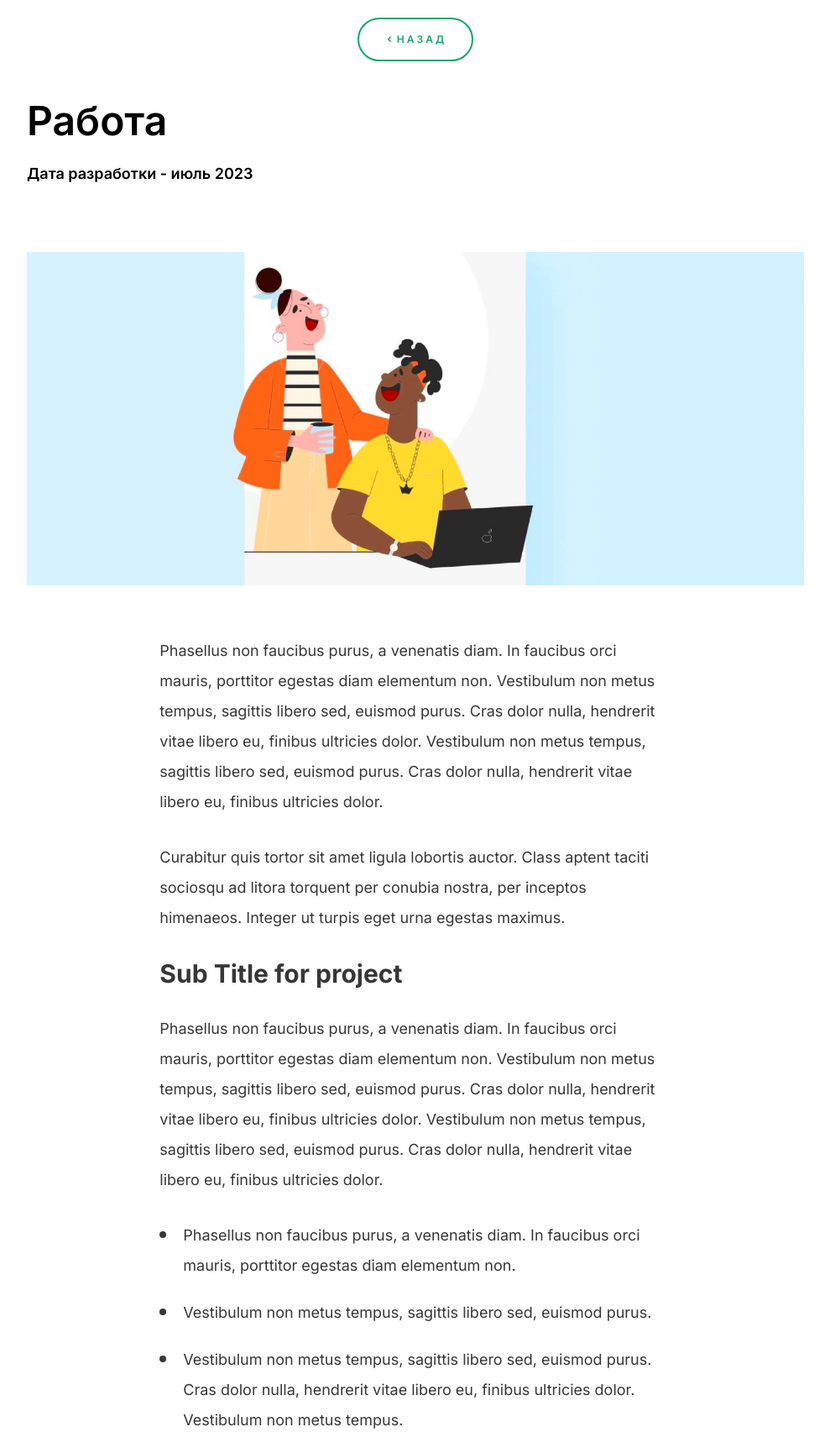
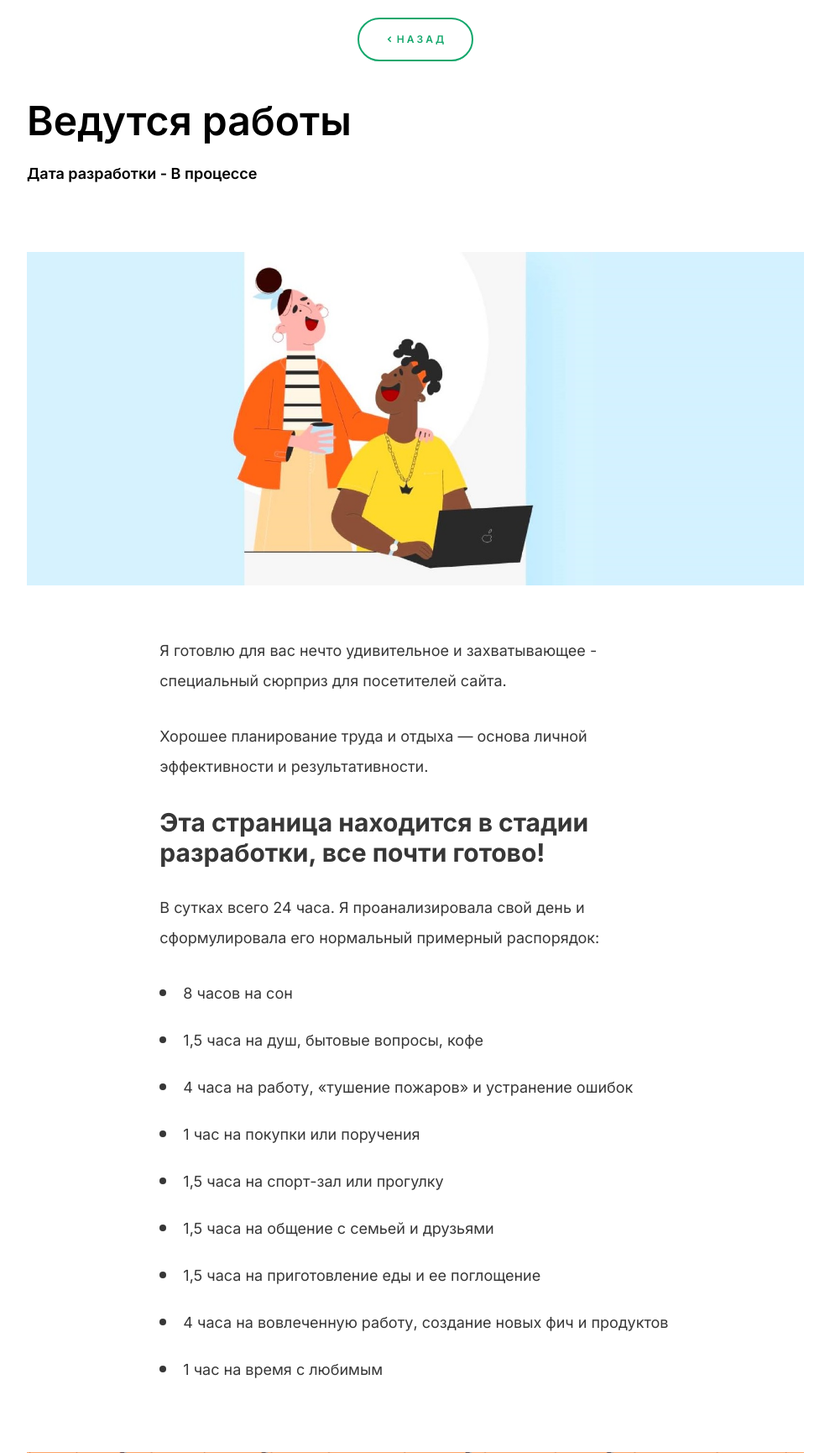
Before and after one commit to V11ctor1/Portfolio, a Flask app: page /works in a window 1280 px wide. Shown: the part 140-1870 px from the top of the page at 84% size, without its empty margins (145-1134 px from the left). Run offline with Flask 3, Linux system fonts and the light colour scheme.

Commit message:
Docs Ready

```diff
--- a/main.py
+++ b/main.py
@@ -9,57 +9,6 @@ app = Flask(__name__)
 @app.route('/')
 @app.route('/index')
 def index():
-    return render_template('index.html', title='Портфолио', posit=posit, about=about,
-                           skills_list_hard=skills_list_hard, skills_list_soft=skills_list_soft
-                           )
-
-
-@app.errorhandler(404)
-def http_404_error(error):
-    return redirect('/error404')
-
-
-@app.route('/error404')
-def well():  # колодец
-    return render_template('well.html', title='Вот это поворот 404', year_app='Никогда', b='/index')
-
-
-@app.route('/works')
-def works():
-    return render_template('works.html', title='Работа', year_app='июль 2023', b='/index')
-
-
-@app.route('/weather_form', methods=['GET', 'POST'])
-def weather_form():
-    message = ''
-    if request.method == 'GET':
-        return render_template('weather_form.html', title="Погода", year_app='июль 2023', b='/index')
-    elif request.method == 'POST':
-        town = request.form.get('town')
-        if town == '':
-            town = 'Санкт-Петербург'
-            message = "Вы не ввели город!"
-        key = '6d1cbcd7f1f15faea7b3accc84da2c51'
-        url = 'http://api.openweathermap.org/data/2.5/weather'
-        params = {'APPID': key, 'q': town, 'units': 'metric'}
-        result = requests.get(url, params=params)
-        weather = result.json()  # превратить ответ в формат json
-        code = weather['cod']  # если города нет, поймать ошибку
-        if code != '401':
-            if code != '404':
-                icon = weather['weather'][0]['icon']
-                temp = int(weather['main']['temp'])
-                vlag = weather['main']['humidity']
-                text = weather['weather'][0]['description']
-                return render_template('weather.html', title=f'Погода в городе {town}', year_app='июль 2023',
-                                       town=town, icon=icon, temp=temp, vlag=vlag, text=text,
-                                       message=message, b='/weather_form')
-
-            else:
-                return redirect('/error404')
-
-
-if __name__ == '__main__':
     posit = 'Python Developer'
     about = '''
     Умею гуглить и разбираться в сути вещей.
@@ -103,4 +52,57 @@ if __name__ == '__main__':
                'about': about}
     doc.render(context)
     doc.save("static/doc/resume-r.docx")
+    return render_template('index.html', title='Портфолио', posit=posit, about=about,
+                           skills_list_hard=skills_list_hard, skills_list_soft=skills_list_soft,
+                           experience_list=experience_list
+                           )
+
+
+@app.errorhandler(404)
+def http_404_error(error):
+    return redirect('/error404')
+
+
+@app.route('/error404')
+def well():  # колодец
+    return render_template('well.html', title='<ERROR 404> Вот это поворот! Никогда не было и вот опять!',
+                           year_app='Никогда', b='/index')
+
+
+@app.route('/works')
+def works():
+    return render_template('works.html', title='Ведутся работы', year_app='В процессе', b='/index')
+
+
+@app.route('/weather_form', methods=['GET', 'POST'])
+def weather_form():
+    message = ''
+    if request.method == 'GET':
+        return render_template('weather_form.html', title="Погода", year_app='июль 2023', b='/index')
+    elif request.method == 'POST':
+        town = request.form.get('town')
+        if town == '':
+            town = 'Санкт-Петербург'
+            message = "Вы не ввели город!"
+        key = '6d1cbcd7f1f15faea7b3accc84da2c51'
+        url = 'http://api.openweathermap.org/data/2.5/weather'
+        params = {'APPID': key, 'q': town, 'units': 'metric'}
+        result = requests.get(url, params=params)
+        weather = result.json()  # превратить ответ в формат json
+        code = weather['cod']  # если города нет, поймать ошибку
+        if code != '401':
+            if code != '404':
+                icon = weather['weather'][0]['icon']
+                temp = int(weather['main']['temp'])
+                vlag = weather['main']['humidity']
+                text = weather['weather'][0]['description']
+                return render_template('weather.html', title=f'Погода в городе {town}', year_app='июль 2023',
+                                       town=town, icon=icon, temp=temp, vlag=vlag, text=text,
+                                       message=message, b='/weather_form')
+
+            else:
+                return redirect('/error404')
+
+
+if __name__ == '__main__':
     app.run(host='127.0.0.1', port=5000, debug=True)
--- a/templates/well.html
+++ b/templates/well.html
@@ -8,7 +8,7 @@
     <div class="row justify-content-center">
         <div class="col-12 col-sm-12 col-md-8 col-lg-8 col-xl-8 col-xxl-8">
             <h2>Вернитесь на главную страницу</h2>
-            <p>Не волнуйтесь! Все сотрудники будут уволены.</p>
+            <p>Не волнуйтесь! Все бездельники будут уволены</p>
         </div>
     </div>
 </div>
--- a/templates/works.html
+++ b/templates/works.html
@@ -2,51 +2,46 @@
 
 {% block content_works %}
 <figure><img src="../static/images/work-details-image-2.jpg"
-                        alt ="Здесь должна была быть картинка, но не нашлась"></figure>
+             alt="Здесь должна была быть картинка, но не нашлась"></figure>
 <div class="ds-work-content-sec">
     <div class="row justify-content-center">
         <div class="col-12 col-sm-12 col-md-8 col-lg-8 col-xl-8 col-xxl-8">
-                                <p>Phasellus non faucibus purus, a venenatis diam. In faucibus orci mauris, porttitor
-                                    egestas diam elementum non. Vestibulum non metus tempus, sagittis libero sed,
-                                    euismod purus. Cras dolor nulla, hendrerit vitae libero eu, finibus ultricies dolor.
-                                    Vestibulum non metus tempus, sagittis libero sed, euismod purus. Cras dolor nulla,
-                                    hendrerit vitae libero eu, finibus ultricies dolor.</p>
+            <p>Я готовлю для вас нечто удивительное и захватывающее -
+                специальный сюрприз для посетителей сайта.</p>
 
-                                <p>Curabitur quis tortor sit amet ligula lobortis auctor. Class aptent taciti sociosqu
-                                    ad litora torquent per conubia nostra, per inceptos himenaeos. Integer ut turpis
-                                    eget urna egestas maximus. </p>
+            <p> Хорошее планирование труда и отдыха — основа личной эффективности и результативности. </p>
 
-                                <h2>Sub Title for project</h2>
-                                <p>Phasellus non faucibus purus, a venenatis diam. In faucibus orci mauris, porttitor
-                                    egestas diam elementum non. Vestibulum non metus tempus, sagittis libero sed,
-                                    euismod purus. Cras dolor nulla, hendrerit vitae libero eu, finibus ultricies dolor.
-                                    Vestibulum non metus tempus, sagittis libero sed, euismod purus. Cras dolor nulla,
-                                    hendrerit vitae libero eu, finibus ultricies dolor.</p>
-
+            <h2>Эта страница находится в стадии разработки, все почти готово!</h2>
+            <p> В сутках всего 24 часа.
+                Я проанализировала свой день и сформулировала его нормальный примерный распорядок:</p>
             <ul>
-                                    <li>Phasellus non faucibus purus, a venenatis diam. In faucibus orci mauris,
-                                        porttitor egestas diam elementum non.
-                                    </li>
-                                    <li>Vestibulum non metus tempus, sagittis libero sed, euismod purus.</li>
-                                    <li>Vestibulum non metus tempus, sagittis libero sed, euismod purus. Cras dolor
-                                        nulla, hendrerit vitae libero eu, finibus ultricies dolor. Vestibulum non metus
-                                        tempus.
-                                    </li>
+                <li>8 часов на сон</li>
+                <li>1,5 часа на душ, бытовые вопросы, кофе</li>
+                <li>4 часа на работу, «тушение пожаров» и устранение ошибок</li>
+                <li>1 час на покупки или поручения</li>
+                <li>1,5 часа на спорт-зал или прогулку</li>
+                <li>1,5 часа на общение с семьей и друзьями</li>
+                <li>1,5 часа на приготовление еды и ее поглощение</li>
+                <li>4 часа на вовлеченную работу, создание новых фич и продуктов</li>
+                <li>1 час на время с любимым</li>
             </ul>
         </div>
     </div>
 </div>
 <figure><img src="../static/images/work-details-image-3.png"
-                        alt ="Здесь должна была быть картинка, но не нашлась">
+             alt="Здесь должна была быть картинка, но не нашлась">
 </figure>
 <div class="ds-work-content-sec">
     <div class="row justify-content-center">
         <div class="col-12 col-sm-12 col-md-8 col-lg-8 col-xl-8 col-xxl-8">
-                                <p>Phasellus non faucibus purus, a venenatis diam. In faucibus orci mauris, porttitor
-                                    egestas diam elementum non. Vestibulum non metus tempus, sagittis libero sed,
-                                    euismod purus. Cras dolor nulla, hendrerit vitae libero eu, finibus ultricies dolor.
-                                    Vestibulum non metus tempus, sagittis libero sed, euismod purus. Cras dolor nulla,
-                                    hendrerit vitae libero eu, finibus ultricies dolor.</p>
+            <p>В общем, у меня довольно плотный график. Если я начну делать ненужные вещи, то мне не хватит времени.
+                Я начну пропускать зал, пропускать прогулки, не смогу видеть мужа и эффективно работать.
+                Мое здоровье, отношения и работа начнут постепенно разваливаться.
+                Я знаю, что так будет, потому что это уже происходит у многих людей.
+                А такой график для меня работает, и я не хочу его менять.</p>
+                <p>
+                И да, я не то чтобы прямо так уж до минуты все планирую, я же не робот.
+                Это просто пример среднестатистических времязатрат за день.</p>
         </div>
     </div>
 </div>
```
Also changed, not shown: templates/index.html (+15 -28 lines), 2 other files. Lines whose indentation alone changed are shown as unchanged.
